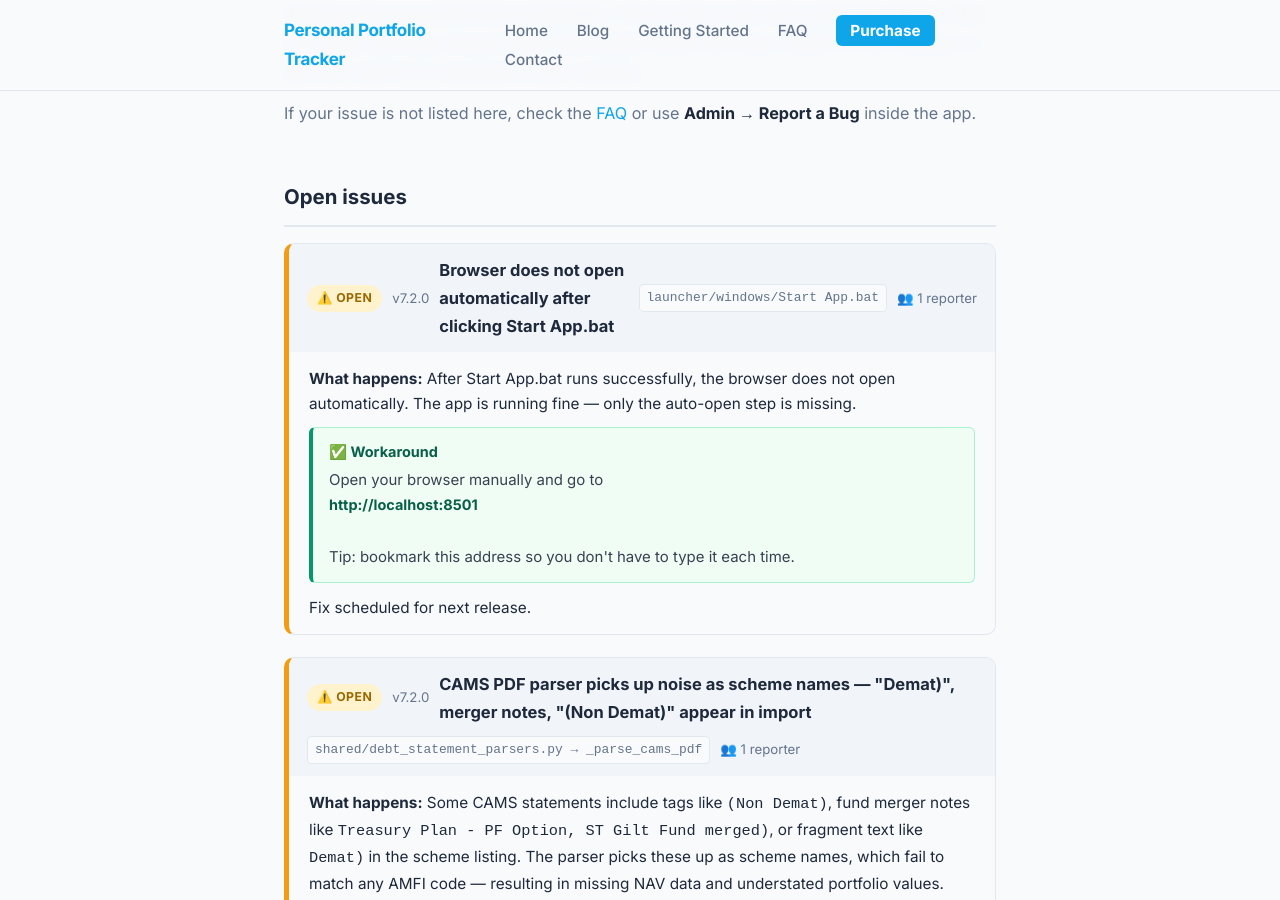
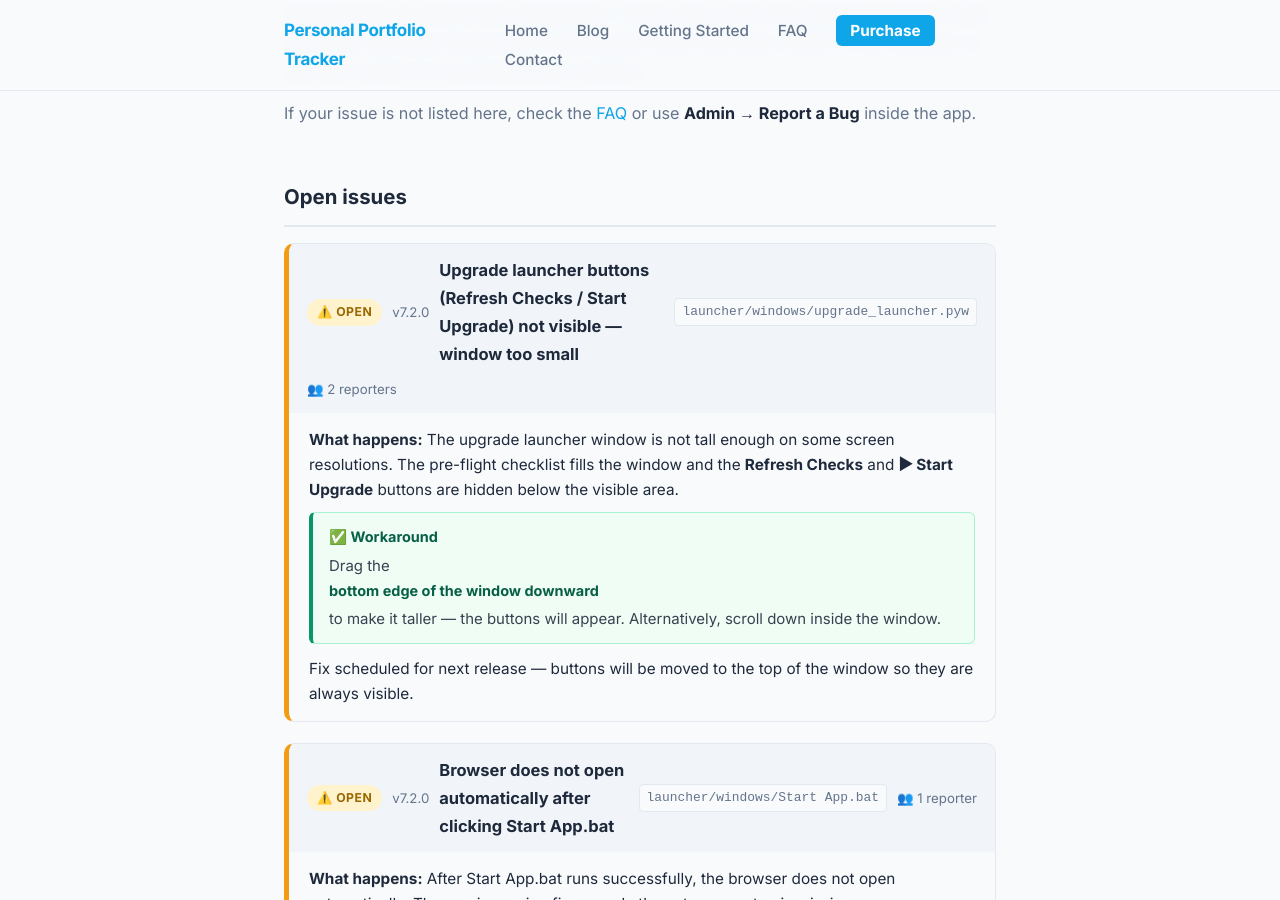
Before and after one commit to srikrishna2024/portfolio-tracker-blog, a Jekyll site: the page built from known-issues/index.html, in a window 1280 px wide and 900 px high, scrolled down 449 px. Built offline with Jekyll 4.4.1, drawn with Linux system fonts in a browser that asks for light colours.

Commit message:
known issues: add upgrade launcher buttons hidden issue

```diff
--- a/known-issues/index.html
+++ b/known-issues/index.html
@@ -17,6 +17,24 @@ title: Known Issues & Workarounds
 
   <div class="content-section">
     <h2>Open issues</h2>
+
+    <div class="ki-issue ki-noncritical">
+      <div class="ki-header">
+        <span class="ki-badge ki-badge-noncritical">⚠️ Open</span>
+        <span class="ki-version">v7.2.0</span>
+        <h3 class="ki-title">Upgrade launcher buttons (Refresh Checks / Start Upgrade) not visible — window too small</h3>
+        <span class="ki-page">launcher/windows/upgrade_launcher.pyw</span>
+        <span class="ki-version">👥 2 reporters</span>
+      </div>
+      <div class="ki-body">
+        <p><strong>What happens:</strong> The upgrade launcher window is not tall enough on some screen resolutions. The pre-flight checklist fills the window and the <strong>Refresh Checks</strong> and <strong>▶ Start Upgrade</strong> buttons are hidden below the visible area.</p>
+        <div class="ki-workaround">
+          <strong>✅ Workaround</strong>
+          <p>Drag the <strong>bottom edge of the window downward</strong> to make it taller — the buttons will appear. Alternatively, scroll down inside the window.</p>
+        </div>
+        <p class="ki-eta">Fix scheduled for next release — buttons will be moved to the top of the window so they are always visible.</p>
+      </div>
+    </div>
 
     <div class="ki-issue ki-noncritical">
       <div class="ki-header">
```
